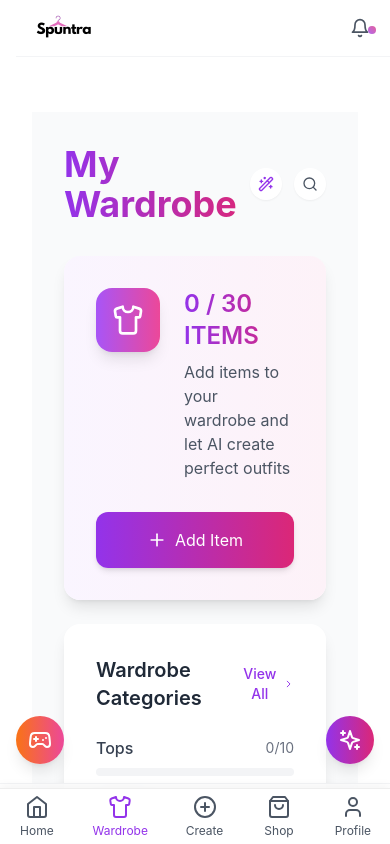
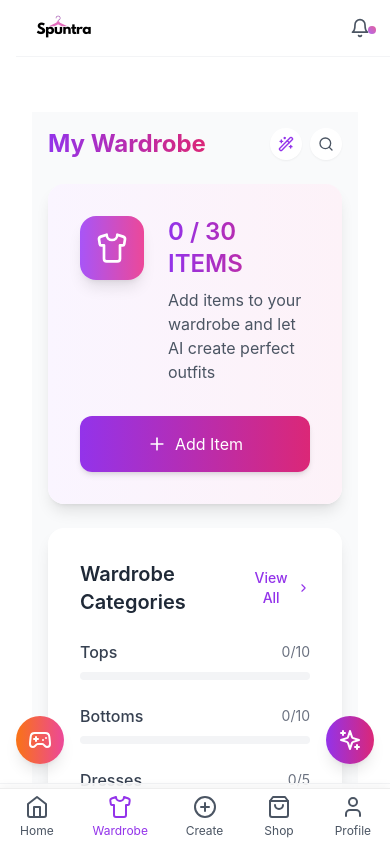
Before and after one commit to dejy100/spuntrademo-v1, a React (Vite) app: page /wardrobe in a window 390 px wide. Built offline with nearby package versions, Linux system fonts and the light colour scheme.

Commit message:
fix: convert wardrobe to mobile-first approach
- WardrobePage: Reduce padding for mobile
- WardrobeHeader: Adjust text size and spacing for mobile
- CategorySection: Update grid system and spacing for mobile-first

```diff
--- a/src/components/wardrobe/CategorySection.tsx
+++ b/src/components/wardrobe/CategorySection.tsx
@@ -16,31 +16,31 @@ export default function CategorySection({ title, categories }: CategorySectionPr
     <motion.div
       initial={{ opacity: 0, y: 20 }}
       animate={{ opacity: 1, y: 0 }}
-      className="mt-12"
+      className="mt-8 md:mt-12"
     >
-      <div className="flex items-center justify-between mb-6">
-        <h2 className="text-2xl font-semibold bg-gradient-to-r from-purple-600 to-pink-600 bg-clip-text text-transparent">
+      <div className="flex items-center justify-between mb-4 md:mb-6">
+        <h2 className="text-xl md:text-2xl font-semibold bg-gradient-to-r from-purple-600 to-pink-600 bg-clip-text text-transparent">
           {title}
         </h2>
         <motion.button
           whileHover={{ scale: 1.05 }}
           whileTap={{ scale: 0.95 }}
-          className="flex items-center gap-1 text-purple-600 hover:text-purple-700 font-medium px-4 py-2 rounded-lg hover:bg-purple-50 transition-colors"
+          className="flex items-center gap-1 text-purple-600 hover:text-purple-700 font-medium px-3 py-1.5 md:px-4 md:py-2 rounded-lg hover:bg-purple-50 transition-colors"
         >
           View All
           <ChevronRight className="w-4 h-4" />
         </motion.button>
       </div>
 
-      <div className="-mx-6">
-        <div className="flex gap-4 overflow-x-auto no-scrollbar py-2 px-6">
+      <div className="-mx-4 md:-mx-6">
+        <div className="flex gap-3 md:gap-4 overflow-x-auto no-scrollbar py-2 px-4 md:px-6">
           {categories.map((category, index) => (
             <motion.button
               key={category}
               initial={{ opacity: 0, x: -20 }}
               animate={{ opacity: 1, x: 0 }}
               transition={{ delay: index * 0.1 }}
-              className="flex-shrink-0 px-6 py-3 bg-white rounded-xl text-sm whitespace-nowrap shadow-sm hover:shadow-md transition-shadow border border-gray-100 hover:bg-purple-50 hover:border-purple-200"
+              className="flex-shrink-0 px-4 py-2 md:px-6 md:py-3 bg-white rounded-xl text-sm whitespace-nowrap shadow-sm hover:shadow-md transition-shadow border border-gray-100 hover:bg-purple-50 hover:border-purple-200"
             >
               {category}
             </motion.button>
@@ -48,7 +48,7 @@ export default function CategorySection({ title, categories }: CategorySectionPr
         </div>
       </div>
 
-      <div className="grid grid-cols-2 md:grid-cols-3 lg:grid-cols-5 gap-6 mt-6">
+      <div className="grid grid-cols-2 sm:grid-cols-3 lg:grid-cols-4 xl:grid-cols-5 gap-4 md:gap-6 mt-4 md:mt-6">
         <motion.button
           whileHover={{ scale: 1.02 }}
           whileTap={{ scale: 0.98 }}
--- a/src/components/wardrobe/WardrobeHeader.tsx
+++ b/src/components/wardrobe/WardrobeHeader.tsx
@@ -5,16 +5,16 @@ import StyleMatchButton from './header/StyleMatchButton';
 
 export default function WardrobeHeader() {
   return (
-    <div className="flex items-center justify-between mb-8">
+    <div className="flex items-center justify-between mb-6 md:mb-8">
       <motion.h1
         initial={{ opacity: 0, y: -20 }}
         animate={{ opacity: 1, y: 0 }}
-        className="text-4xl font-bold bg-gradient-to-r from-purple-600 to-pink-600 bg-clip-text text-transparent"
+        className="text-2xl md:text-4xl font-bold bg-gradient-to-r from-purple-600 to-pink-600 bg-clip-text text-transparent"
       >
         My Wardrobe
       </motion.h1>
 
-      <div className="flex items-center gap-3">
+      <div className="flex items-center gap-2 md:gap-3">
         <StyleMatchButton />
         <SearchButton />
       </div>
--- a/src/components/wardrobe/WardrobePage.tsx
+++ b/src/components/wardrobe/WardrobePage.tsx
@@ -16,7 +16,7 @@ import {
 export default function WardrobePage() {
   return (
     <div className="min-h-screen bg-gray-50 pb-24">
-      <div className="px-8 py-8 max-w-[1400px] mx-auto">
+      <div className="px-4 py-4 md:px-8 md:py-8 max-w-[1400px] mx-auto">
         <WardrobeHeader />
         <WardrobeStats />
         <WardrobeInsights />
```
